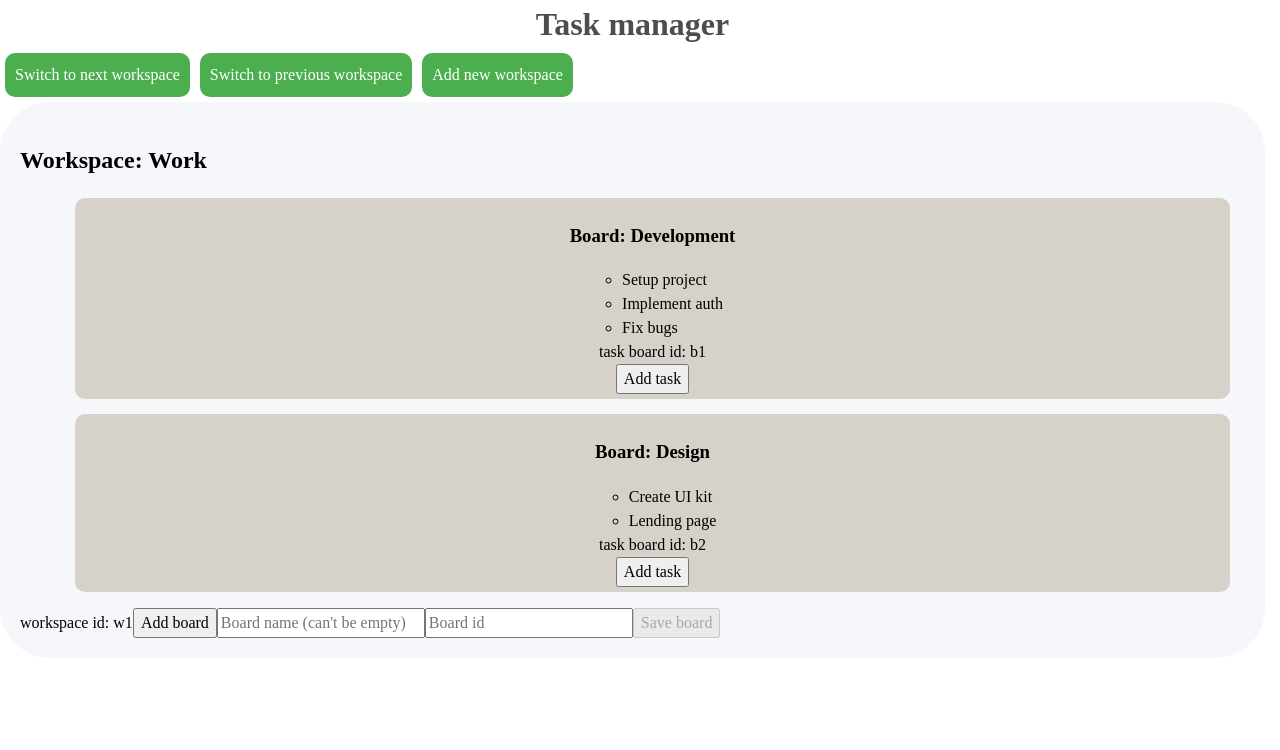
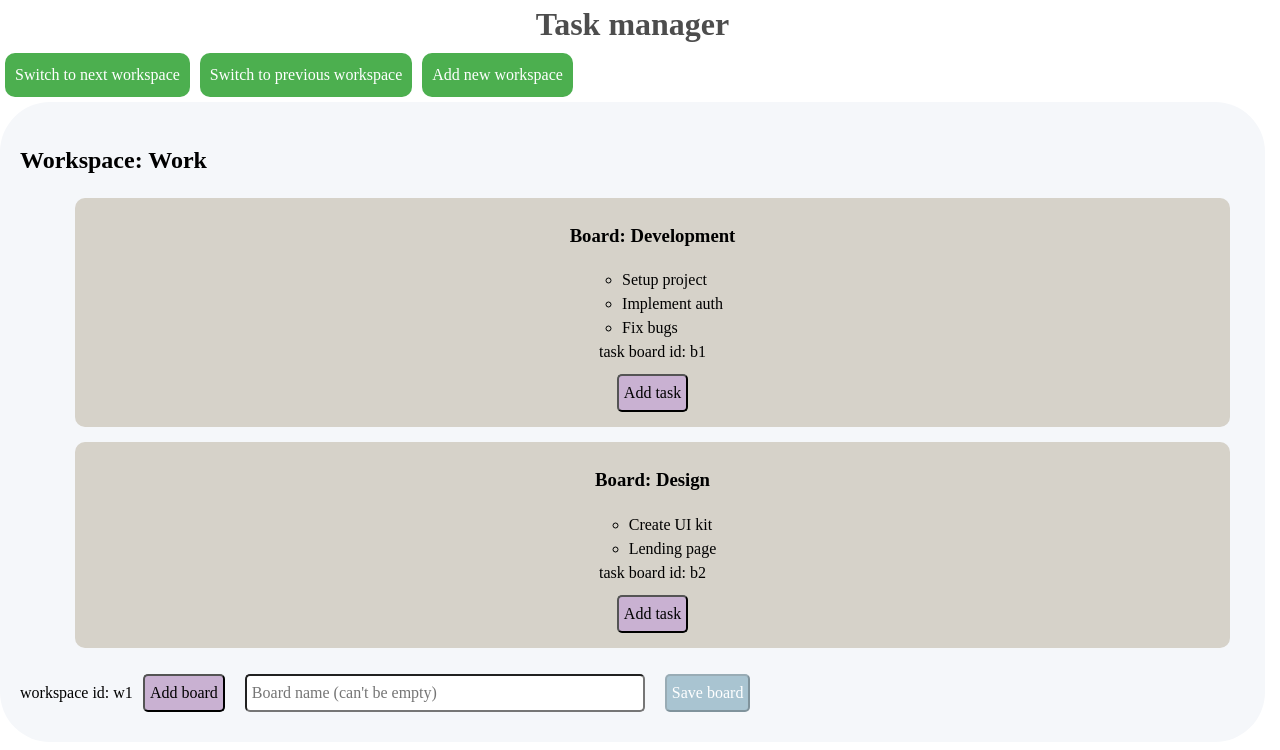
Before and after one commit to Dmitry31k/tasks-app, a React (Vite) app in the folder tasks-app/: page / in a window 1280 px wide. Both pictures are taken after a click on the button "Add board". Shown: the top 750 px of the page. Built offline with nearby package versions, Linux system fonts and the light colour scheme.

Commit message:
feat: ability to add workspace

```diff
--- a/tasks-app/src/App.tsx
+++ b/tasks-app/src/App.tsx
@@ -1,18 +1,25 @@
-import Workspace from "./components/Workspace";
-import { workspacesList } from "./data/WorkspaceList";
+import Workspace from "./components/Workspace"
+import AddWorkspaceForm from "./components/forms/AddWorkspaceForm"
+
+import { workspacesList } from "./data/WorkspaceList"
 import { useState } from "react";
+
+import type { BoardType, WorkspaceType } from "./types/DefaultType";
+import type { TaskType } from "./types/DefaultType";
 
 import "./NormalazingStyles.css"
 import "./App.css"
 
 function App() {
     const [activeWorkspace, setActiveWorkspace] = useState(0);
+    const [totalWorkspaces, updateTotalWorkspaces] = useState(workspacesList);
+    const [bHideAddWorkspaceForm, updateHideWorkspaceForm] = useState(true);
 
     const handleSwitchNextWorkspace = () => {
-        if (workspacesList.length === 0)
+        if (totalWorkspaces.length === 0)
         return;
 
-        if (activeWorkspace < workspacesList.length - 1) {
+        if (activeWorkspace < totalWorkspaces.length - 1) {
             setActiveWorkspace(activeWorkspace + 1);
         }
         else {
@@ -20,15 +27,50 @@ function App() {
         }
     }
     const handleSwitchPrevWorkspace = () => {
-        if (workspacesList.length === 0)
+        if (totalWorkspaces.length === 0)
         return;
 
         if (activeWorkspace <= 0) {
-            setActiveWorkspace(workspacesList.length - 1);
+            setActiveWorkspace(totalWorkspaces.length - 1);
         }
         else {
             setActiveWorkspace(activeWorkspace - 1);
         }
+    }
+
+    const handleWorkspaceAdded = (workspace: WorkspaceType) => {
+        updateTotalWorkspaces(oldWorkspaces => {
+            const newWorkspacesList = [...oldWorkspaces, workspace];
+            setActiveWorkspace(newWorkspacesList.length - 1);
+            updateHideWorkspaceForm(true);
+            return newWorkspacesList;
+        });
+    }
+
+    const handleBoardAdded = (board: BoardType, workspaceId: string) => {
+        updateTotalWorkspaces(oldWorkspacesList =>
+            oldWorkspacesList.map(
+                workspace => workspace.workspaceId === workspaceId ? {
+                ...workspace,
+                boards: [...workspace.boards, board]
+            }
+            : workspace)
+        );
+    }
+
+    const handleTaskAdded = (task: TaskType, boardId: string) => {
+        updateTotalWorkspaces(oldWorkspacesList =>
+            oldWorkspacesList.map(workspaces => ({
+                ...workspaces,
+                boards: workspaces.boards.map(board =>
+                    board.taskBoardId === boardId ? {
+                        ...board,
+                        tasks: [...board.tasks, task]
+                    }
+                    : board
+                )})
+            )
+        );
     }
 
     return (
@@ -42,11 +84,22 @@ function App() {
             <button onClick={handleSwitchPrevWorkspace} className="default-button">
                 <p className="white">Switch to previous workspace</p>
             </button>
-            <button className="default-button">
+            <button className="default-button"
+                onClick={() => updateHideWorkspaceForm(!bHideAddWorkspaceForm)}
+            >
                 <p className="white">Add new workspace</p>
             </button>
-            {workspacesList.length === 0 && <span>You don't have any active task boards</span>}
-            <Workspace workspace={workspacesList[activeWorkspace]}></Workspace>
+            {!bHideAddWorkspaceForm &&
+            <AddWorkspaceForm
+                onWorkspaceAdded={handleWorkspaceAdded}
+            ></AddWorkspaceForm>}
+            {totalWorkspaces.length === 0 && <span>You don't have any active task boards</span>}
+            <Workspace
+                workspace={totalWorkspaces[activeWorkspace]}
+                onBoardAdded={handleBoardAdded}
+                onTaskAdded={handleTaskAdded}
+                globalWorkspacesList={totalWorkspaces}
+            ></Workspace>
         </>
     )
 }
--- a/tasks-app/src/components/TaskBoard.tsx
+++ b/tasks-app/src/components/TaskBoard.tsx
@@ -1,33 +1,38 @@
 import { useState } from "react";
+
 import type {BoardType} from "../types/DefaultType"
+import type { TaskType } from "../types/DefaultType"
+
 import AddTaskForm from "./forms/AddTaskForm"
-import type { TaskType } from "../types/DefaultType";
 
 import "./styles/TaskBoard.css"
+import "./forms/DefaultFormStyle.css"
 
 interface Props {
     board: BoardType;
+    onTaskAdded: (task: TaskType, boardId: string) => void;
 }
 
-function TaskBoard({board}: Props) {
+function TaskBoard({board, onTaskAdded}: Props) {
     const {taskBoardId, name, tasks} = board;
 
     const [bShowTaskForm, setShowTaskForm] = useState(false);
-    const [actualTasks, updateActualTasks] = useState(tasks);
 
     const handleTaskAdded = (task: TaskType) => {
-        updateActualTasks(oldTasks => [...oldTasks, task]);
+        onTaskAdded(task, taskBoardId);
     }
 
     return (
         <>
             <h3>Board: {name}</h3>
-            {actualTasks.length === 0 && <span>No tasks found</span>}
+            {tasks.length === 0 && <span>No tasks found</span>}
             <ul>
-                {actualTasks.map(task => <li key={task.taskId}>{task.title}</li>)}
+                {tasks.map(task => <li key={task.taskId}>{task.title}</li>)}
             </ul>
             <span>task board id: {taskBoardId}</span>
-            <button onClick={() => setShowTaskForm(!bShowTaskForm)}>Add task</button>
+            <button onClick={() => setShowTaskForm(!bShowTaskForm)}
+                className="add-button"
+            >Add task</button>
             {bShowTaskForm && <AddTaskForm onTaskAdded={handleTaskAdded}></AddTaskForm>}
         </>
     );
--- a/tasks-app/src/components/Workspace.tsx
+++ b/tasks-app/src/components/Workspace.tsx
@@ -1,39 +1,47 @@
 import { useState } from "react";
+
 import type {BoardType, WorkspaceType} from "../types/DefaultType"
+import type { TaskType } from "../types/DefaultType";
+
 import TaskBoard from "./TaskBoard";
 import AddBoardForm from "./forms/AddBoardForm";
 
 import "./styles/Workspace.css"
+import "./forms/DefaultFormStyle.css"
 
 interface Props {
     workspace: WorkspaceType;
+    onBoardAdded: (board: BoardType, workspaceId: string) => void;
+    onTaskAdded: (task: TaskType, BoardId: string) => void;
+    globalWorkspacesList: WorkspaceType[];
 }
 
-function Workspace({workspace}: Props) {
+function Workspace({workspace, onBoardAdded, onTaskAdded, globalWorkspacesList}: Props) {
     const {workspaceId, name, boards} = workspace;
 
-    const [actualTaskBoards, updateActualTaskBoards] = useState(boards);
     const [bShowBoardForm, updateShowBoardForm] = useState(false);
 
-    const handleBoardsAdded = (board: BoardType) => {
-        updateActualTaskBoards(oldBoards => [...oldBoards, board])
+    const handleBoardAdded = (board: BoardType) => {
+        onBoardAdded(board, workspaceId);
     }
 
     return (
         <div className="default-workspace">
             <h2>Workspace: {name}</h2>
-            {actualTaskBoards.length === 0 && <span>No task boards</span>}
+            {boards.length === 0 && <span>No task boards</span>}
             <ul>
-                {actualTaskBoards.map(board =>
+                {boards.map(board =>
                 <li key={board.taskBoardId} className="boards-list">
-                    <TaskBoard board={board} >
+                    <TaskBoard board={board} onTaskAdded={onTaskAdded} >
                     </TaskBoard>
                 </li>)}
             </ul>
             <span>workspace id: {workspaceId}</span>
-            <button onClick={() => updateShowBoardForm(!bShowBoardForm)}>Add board</button>
+            <button onClick={() => updateShowBoardForm(!bShowBoardForm)}
+                className="add-button"
+            >Add board</button>
             {bShowBoardForm &&
-                <AddBoardForm onBoardAdded={handleBoardsAdded}>
+                <AddBoardForm onBoardAdded={handleBoardAdded}>
                 </AddBoardForm>
             }
         </div>
--- a/tasks-app/src/components/forms/AddBoardForm.tsx
+++ b/tasks-app/src/components/forms/AddBoardForm.tsx
@@ -1,5 +1,8 @@
 import { useState } from "react";
 import type { BoardType } from "../../types/DefaultType";
+import { generateId } from "../utilities/IdGenerator";
+
+import "./DefaultFormStyle.css"
 
 interface Props {
     onBoardAdded: (board: BoardType) => void;
@@ -7,7 +10,6 @@ interface Props {
 
 function AddBoardForm({onBoardAdded}: Props) {
     const [userBoardName, updateUserBoardName] = useState("");
-    const [userBoardId, updateUserBoardId] = useState("");
     const [bDisableSaveButton, updateDisableSaveButton] = useState(true);
 
     const handleUpdatingUserBoardName = (input: React.ChangeEvent<HTMLInputElement, HTMLInputElement>) => {
@@ -22,12 +24,9 @@ function AddBoardForm({onBoardAdded}: Props) {
     }
 
     const handleBoardAdding = () => {
-        let finalId: string = userBoardId === "" ? "not provided" : userBoardId;
-
-        onBoardAdded({taskBoardId: finalId, name: userBoardName, tasks: []});
+        onBoardAdded({taskBoardId: generateId("Board"), name: userBoardName, tasks: []});
 
         updateUserBoardName("");
-        updateUserBoardId("");
         updateDisableSaveButton(true);
     }
 
@@ -37,13 +36,12 @@ function AddBoardForm({onBoardAdded}: Props) {
                 placeholder="Board name (can't be empty)"
                 onChange={handleUpdatingUserBoardName}
                 value={userBoardName}
+                className="default-input"
             />
-            <input type="text"
-                placeholder="Board id"
-                onChange={(input) => updateUserBoardId(input.target.value)}
-                value={userBoardId}
-            />
-            <button onClick={handleBoardAdding} disabled={bDisableSaveButton}>Save board</button>
+            <button onClick={handleBoardAdding}
+                disabled={bDisableSaveButton}
+                className="save-button"
+            ><p className="white">Save board</p></button>
         </>
     );
 }
--- a/tasks-app/src/components/forms/AddTaskForm.tsx
+++ b/tasks-app/src/components/forms/AddTaskForm.tsx
@@ -1,5 +1,8 @@
 import type { TaskType } from "../../types/DefaultType"
-import { useState } from "react";
+import { useState } from "react"
+import { generateId } from "../utilities/IdGenerator"
+
+import "./DefaultFormStyle.css"
 
 interface Props {
     onTaskAdded: (task: TaskType) => void;
@@ -7,16 +10,12 @@ interface Props {
 
 function AddTaskForm({onTaskAdded}: Props) {
     const [userTask, updateUserTask] = useState("");
-    const [userTaskId, updateUserTaskId] = useState("");
     const [bDisableSaveButton, updateDisableSaveButton] = useState(true);
 
     const handleTaskAdded = () => {
-        let finalId: string = userTaskId === "" ? "not provided" : userTaskId;
-
-        onTaskAdded({taskId: finalId, title: userTask});
+        onTaskAdded({taskId: generateId("Task"), title: userTask});
 
         updateUserTask("");
-        updateUserTaskId("");
         updateDisableSaveButton(true);
     }
 
@@ -37,13 +36,12 @@ function AddTaskForm({onTaskAdded}: Props) {
                 placeholder="New task (can't be empty)"
                 onChange={handleUpdatingUserTaskInput}
                 value={userTask}
+                className="default-input"
             />
-            <input type="text"
-                placeholder="Task Id"
-                onChange={(input) => updateUserTaskId(input.target.value)}
-                value={userTaskId}
-            />
-            <button onClick={handleTaskAdded} disabled={bDisableSaveButton}>Save task</button>
+            <button onClick={handleTaskAdded}
+                disabled={bDisableSaveButton}
+                className="save-button"
+            ><p className="white">Save task</p></button>
         </>
     );
 }
--- a/tasks-app/src/components/forms/AddWorkspaceForm.tsx
+++ b/tasks-app/src/components/forms/AddWorkspaceForm.tsx
@@ -0,0 +1,49 @@
+import type { WorkspaceType } from "../../types/DefaultType";
+import { generateId } from "../utilities/IdGenerator";
+import { useState } from "react";
+
+import "./DefaultFormStyle.css"
+
+interface Props {
+    onWorkspaceAdded: (workspace: WorkspaceType) => void;
+}
+
+function AddWorkspaceForm({onWorkspaceAdded}: Props) {
+    const [userWorkspaceName, updateUserWorkspaceName] = useState("");
+    const [bDisableSaveButton, updateDisableSaveButton] = useState(true);
+
+    const handleWorkspaceAdded = () => {
+        onWorkspaceAdded({workspaceId: generateId("Workspace"), name: userWorkspaceName, boards: []});
+
+        updateUserWorkspaceName("");
+        updateDisableSaveButton(true);
+    }
+
+    const handleUpdatingUserWorkspaceName = (input: React.ChangeEvent<HTMLInputElement, HTMLInputElement>) => {
+        if (input.target.value !== "") {
+            updateDisableSaveButton(false);
+        }
+        else {
+            updateDisableSaveButton(true);
+        }
+
+        updateUserWorkspaceName(input.target.value)
+    }
+
+    return (
+        <>
+            <input type="text"
+                placeholder="New workspace name (can't be empty)"
+                onChange={handleUpdatingUserWorkspaceName}
+                value={userWorkspaceName}
+                className="default-input"
+            />
+            <button onClick={handleWorkspaceAdded}
+                disabled={bDisableSaveButton}
+                className="save-button"
+            ><p className="white">Save workspace</p></button>
+        </>
+    );
+}
+
+export default AddWorkspaceForm;
--- /dev/null
+++ b/tasks-app/src/components/forms/DefaultFormStyle.css
@@ -0,0 +1,29 @@
+.default-input {
+    margin: 10px;
+    border-radius: 5px;
+
+    width: 100%;
+    max-width: 400px;
+
+    padding: 5px;
+}
+
+.save-button {
+    background-color: rgb(98, 132, 149);
+
+    margin: 10px;
+    border-radius: 5px;
+    padding: 5px;
+}
+
+.add-button {
+    background-color: rgb(201, 177, 210);
+
+    margin: 10px;
+    border-radius: 5px;
+    padding: 5px;
+}
+
+.save-button:disabled {
+    background-color: rgb(169, 196, 209);
+}
--- a/tasks-app/src/components/styles/Workspace.css
+++ b/tasks-app/src/components/styles/Workspace.css
@@ -18,3 +18,7 @@
 
     align-items: center;
 }
+
+.white {
+    color: whitesmoke;
+}
--- /dev/null
+++ b/tasks-app/src/components/utilities/IdGenerator.ts
@@ -0,0 +1,23 @@
+let totalTasks: number = 9;
+let totalBoards: number = 4;
+let totalWorkspaces: number = 2;
+
+type DataType = "Workspace" | "Board" | "Task"
+
+export const generateId = (dataType: DataType) => {
+    let Id: string;
+
+    switch(dataType) {
+        case "Workspace":
+            Id = `w${++totalWorkspaces}`;
+        break;
+        case "Board":
+            Id = `b${++totalBoards}`;
+        break;
+        case "Task":
+            Id = `t${++totalTasks}`;
+        break;
+    }
+
+    return Id;
+}
--- a/tasks-app/src/data/TasksList.ts
+++ b/tasks-app/src/data/TasksList.ts
@@ -20,8 +20,3 @@ export let learningTasksList: TaskType[] = [
     {taskId: "t8", title: "Learn TypeScript advanced types"},
     {taskId: "t9", title: "Practice system design"},
 ]
-
-export let totalActiveTasks: number = workTasksList.length +
-designTasksList.length +
-dailyTasksList.length +
-learningTasksList.length;
```
